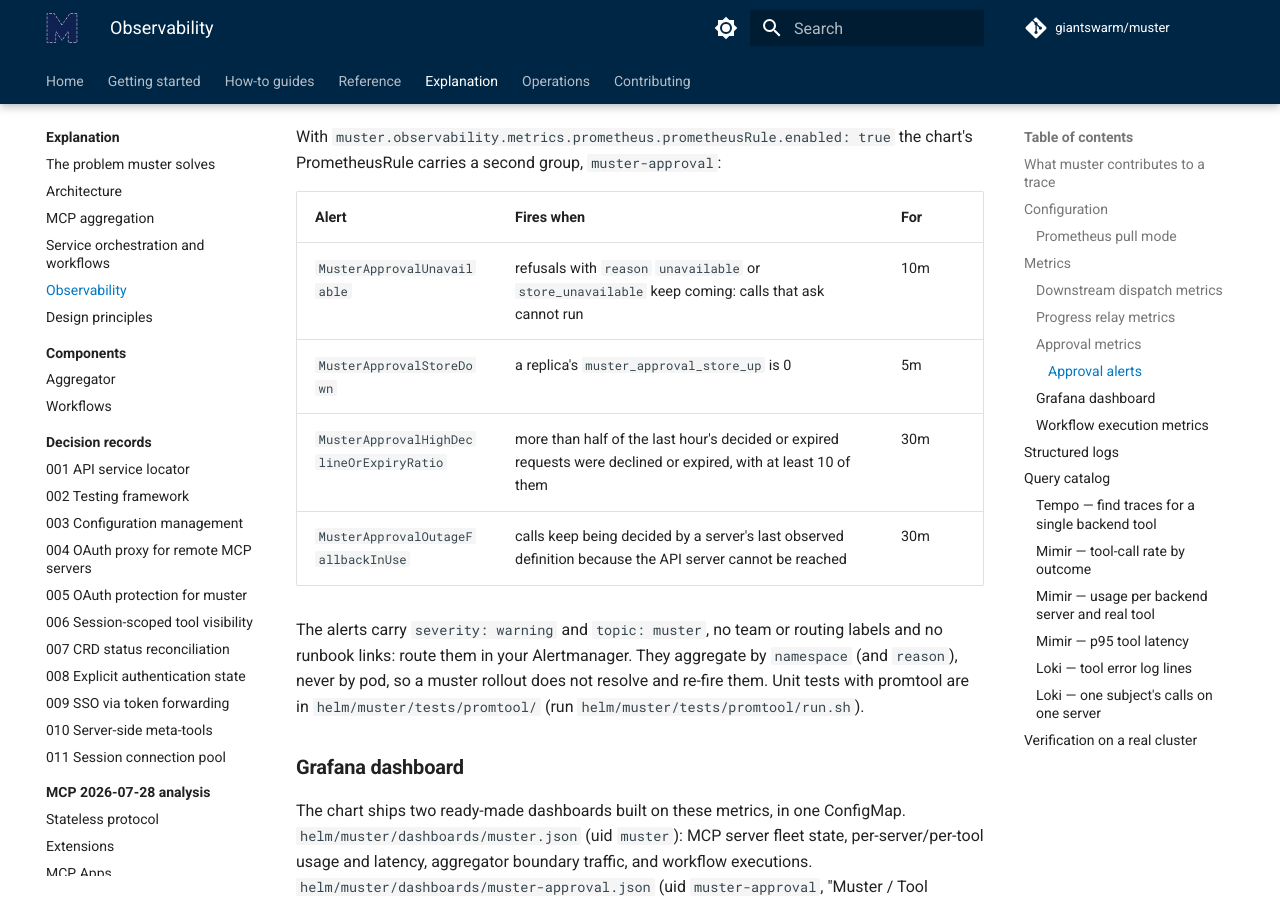
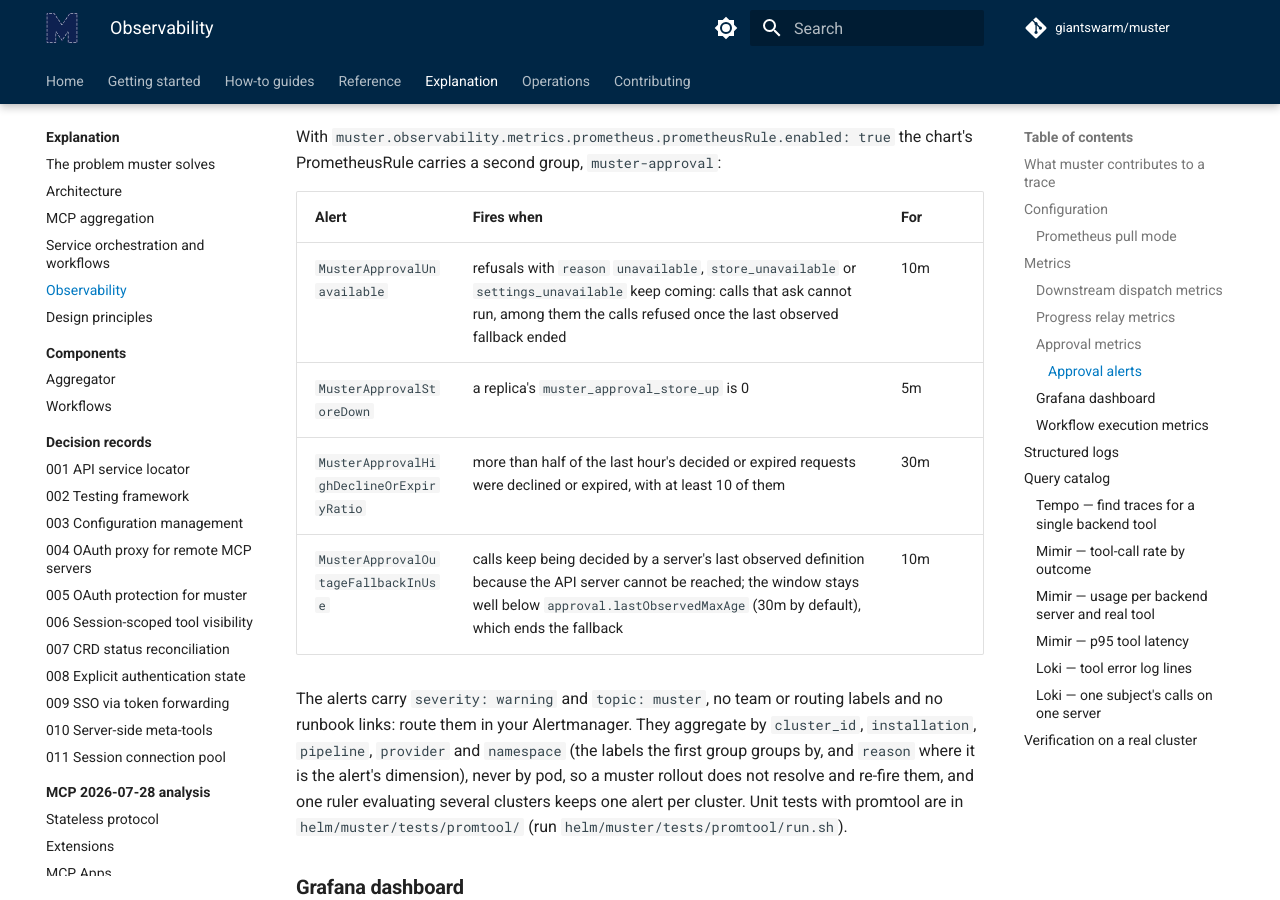
Before and after one commit to giantswarm/muster, an MkDocs documentation site: the page built from docs/explanation/observability.md, in a window 1280 px wide and 900 px high, scrolled down 5914 px. Built offline with MkDocs 1.6.1 and Material for MkDocs 9.7.7, drawn with Linux system fonts in a browser that asks for light colours; comment, search, counter and statistics services are not loaded.

Commit message:
fix(alerts): fire the outage fallback alert in time and alert on refusals after it
MusterApprovalOutageFallbackInUse waited 30m, as long as the fallback
itself can last, so it could hardly fire; it now waits 10m.
MusterApprovalUnavailable also covers settings_unavailable, the refusal
once the fallback ended. The approval alerts aggregate by the labels the
other alerts use (cluster_id, installation, pipeline, provider,
namespace).

```diff
--- a/docs/explanation/observability.md
+++ b/docs/explanation/observability.md
@@ -211,15 +211,17 @@ chart's PrometheusRule carries a second group, `muster-approval`:
 
 | Alert | Fires when | For |
 |---|---|---|
-| `MusterApprovalUnavailable` | refusals with `reason` `unavailable` or `store_unavailable` keep coming: calls that ask cannot run | 10m |
+| `MusterApprovalUnavailable` | refusals with `reason` `unavailable`, `store_unavailable` or `settings_unavailable` keep coming: calls that ask cannot run, among them the calls refused once the last observed fallback ended | 10m |
 | `MusterApprovalStoreDown` | a replica's `muster_approval_store_up` is 0 | 5m |
 | `MusterApprovalHighDeclineOrExpiryRatio` | more than half of the last hour's decided or expired requests were declined or expired, with at least 10 of them | 30m |
-| `MusterApprovalOutageFallbackInUse` | calls keep being decided by a server's last observed definition because the API server cannot be reached | 30m |
+| `MusterApprovalOutageFallbackInUse` | calls keep being decided by a server's last observed definition because the API server cannot be reached; the window stays well below `approval.lastObservedMaxAge` (30m by default), which ends the fallback | 10m |
 
 The alerts carry `severity: warning` and `topic: muster`, no team or routing
 labels and no runbook links: route them in your Alertmanager. They aggregate by
-`namespace` (and `reason`), never by pod, so a muster rollout does not resolve
-and re-fire them. Unit tests with promtool are in
+`cluster_id`, `installation`, `pipeline`, `provider` and `namespace` (the
+labels the first group groups by, and `reason` where it is the alert's
+dimension), never by pod, so a muster rollout does not resolve and re-fire
+them, and one ruler evaluating several clusters keeps one alert per cluster. Unit tests with promtool are in
 `helm/muster/tests/promtool/` (run `helm/muster/tests/promtool/run.sh`).
 
 ### Grafana dashboard
```
Also changed, not shown: 3 other files.
